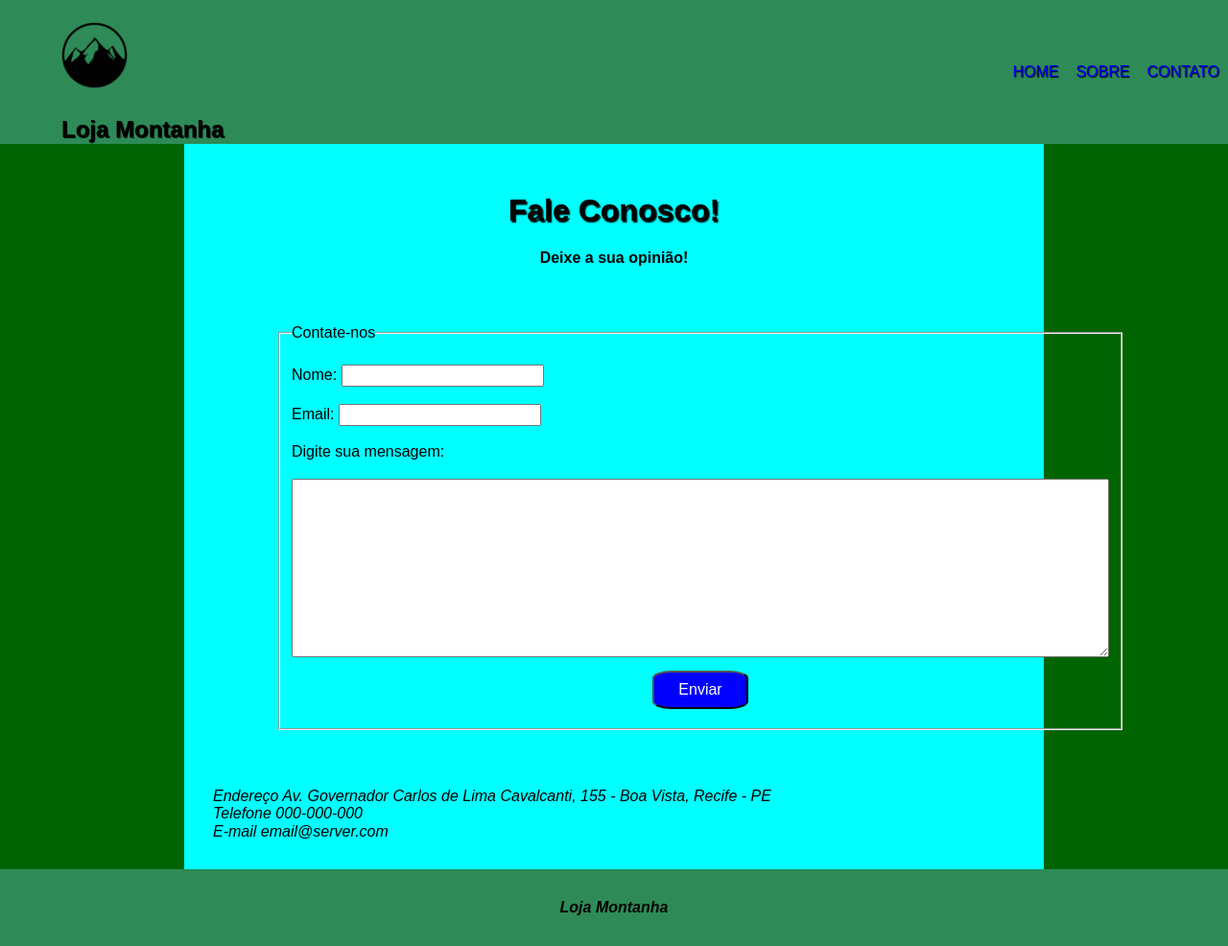
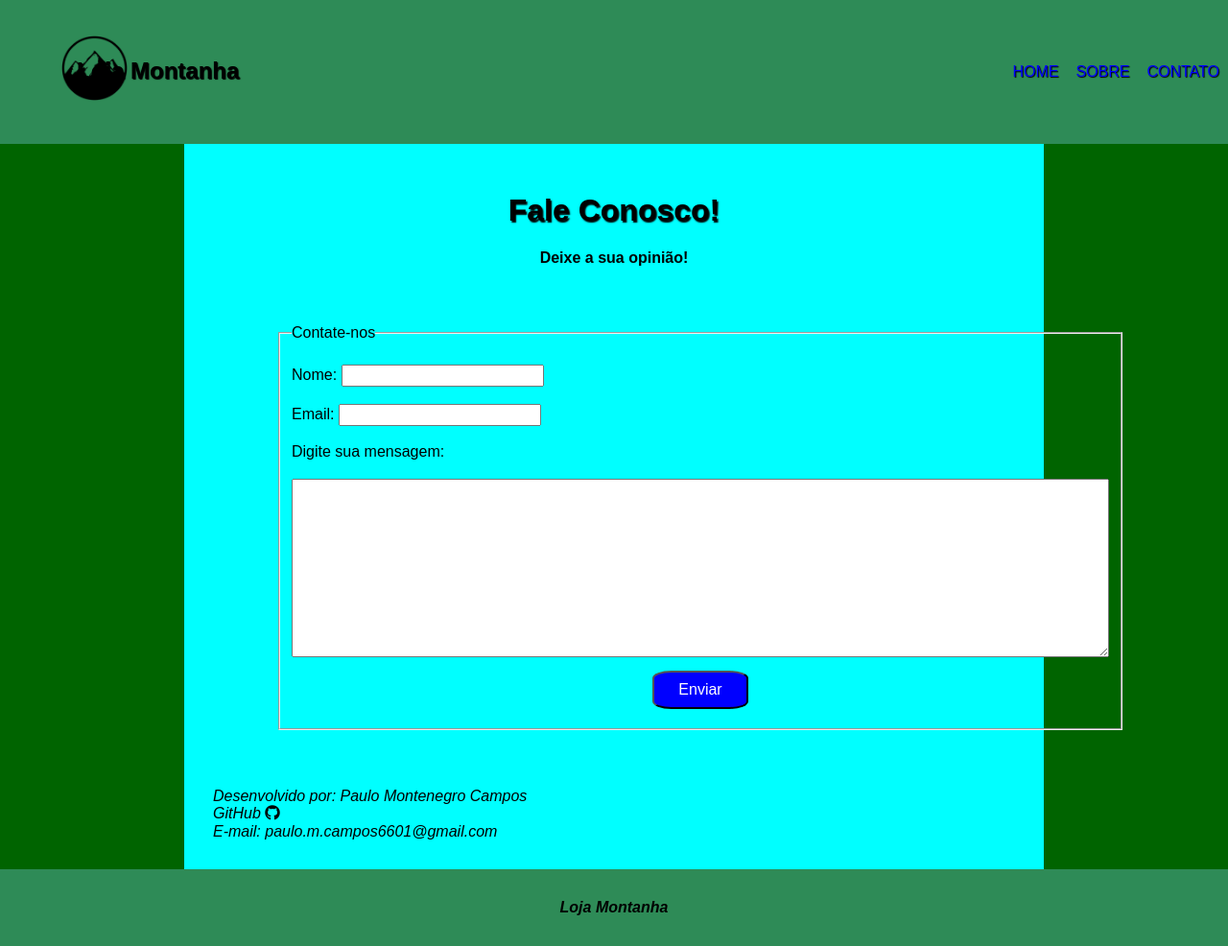
Before and after one commit to paulo-campos-57/lojaMontanha, a plain HTML site: page contato.html in a window 1280 px wide. Shown: the whole page at 96% size. Drawn offline with Linux system fonts and the light colour scheme.

Commit message:
Update contato.html

```diff
--- a/contato.html
+++ b/contato.html
@@ -24,19 +24,21 @@
             <div class="logo">
                 <hgroup>
                     <h1><img src="img/icon.png" alt="logo site" width="7%"></h1>
-                    <h2>Loja Montanha</h2>
+                    <aside class="tituloNav">
+                        <h2>Loja Montanha</h2>
+                    </aside>
                 </hgroup>
             </div>
             <nav>
                 <div class="navbarCabecalho">
                     <ul>
                         <li>
-                            <a href="index.html" class="links">
+                            <a href="catalogo.html" class="links">
                                 Home
                             </a>
                         </li>
                         <li>
-                            <a href="sobre.html" class="links">
+                            <a href="sobreB.html" class="links">
                                 Sobre
                             </a>
                         </li>
@@ -70,16 +72,15 @@
         </form>
         <address>
             <p>
-                <span>Endereço</span>
-                Av. Governador Carlos de Lima Cavalcanti, 155 - Boa Vista, Recife - PE
+                <span>Desenvolvido por: </span>
+                <a href="curriculo.html" class="linksB" target="_blank">Paulo Montenegro Campos</a>
             </p>
             <p>
-                <span>Telefone</span>
-                000-000-000
+                <span><a href="" class="linksB" target="_blank">GitHub <i class="fa-brands fa-github"></i></a></span>
             </p>
             <p>
-                <span>E-mail</span>
-                email@server.com
+                <span>E-mail: </span>
+                <a href="mailto:paulo.m.campos6601@gmail.com" class="linksB">paulo.m.campos6601@gmail.com</a>
             </p>
         </address>
     </div>
```
